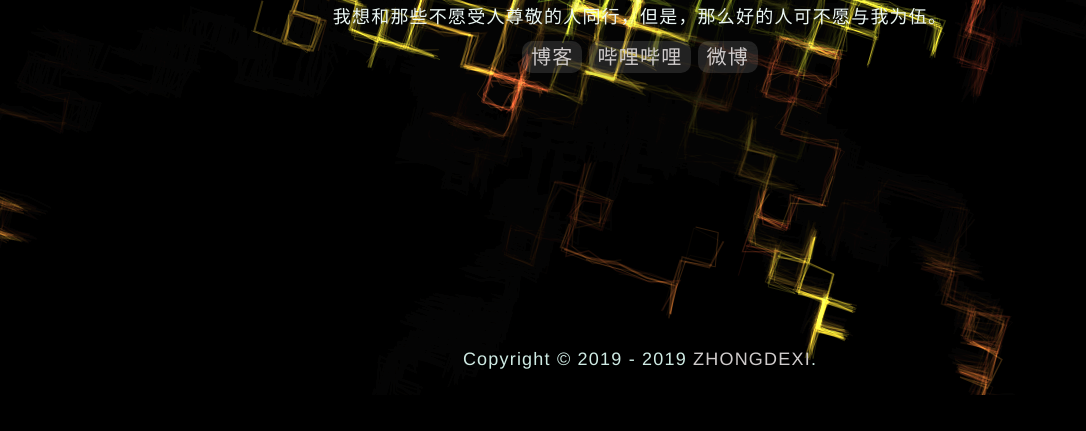
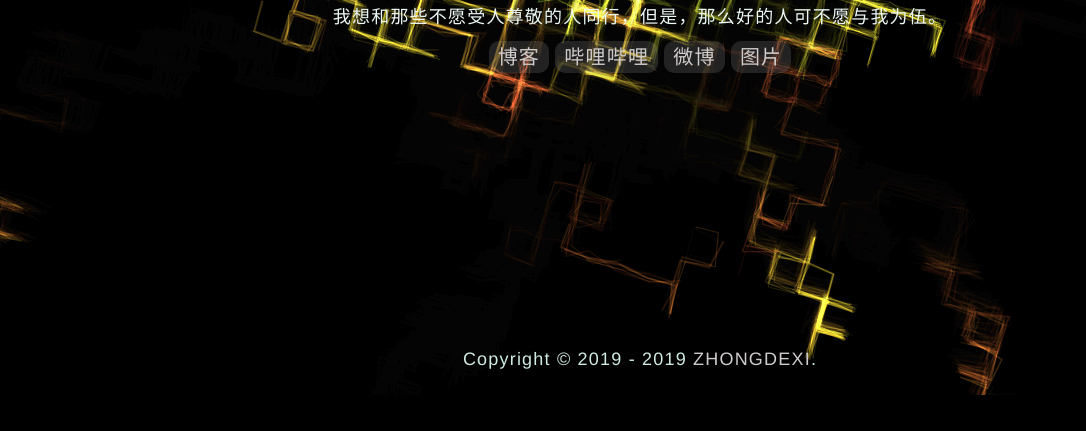
Before and after one commit to ZHONGXIAOXI/zhongxiaoxi.github.io, a plain HTML site: page index.htm in a window 1280 px wide. Shown: the part 405-836 px from the top of the page, without its empty margins (0-1086 px from the left). Drawn offline with Linux system fonts and the light colour scheme.

Commit message:
Update index.htm

```diff
--- a/index.htm
+++ b/index.htm
@@ -22,6 +22,7 @@
 <a href="https://zhongdexi.github.io" target="_new" class="anniu">博客</a>
 <a href="https://space.bilibili.com/10968712" target="_new" class="anniu">哔哩哔哩</a>
 <a href="https://weibo.com/5271494790/profile?rightmod=1&wvr=6&mod=personinfo&is_all=1" target="_new" class="anniu">微博</a>
+  <a href="https://github.com/ZHONGXIAOXI/zhongxiaoxi.github.io/edit/master/setu.htm" target="_new" class="anniu">图片</a>
 </div>
 </div>
 <div id="shiping">
```
